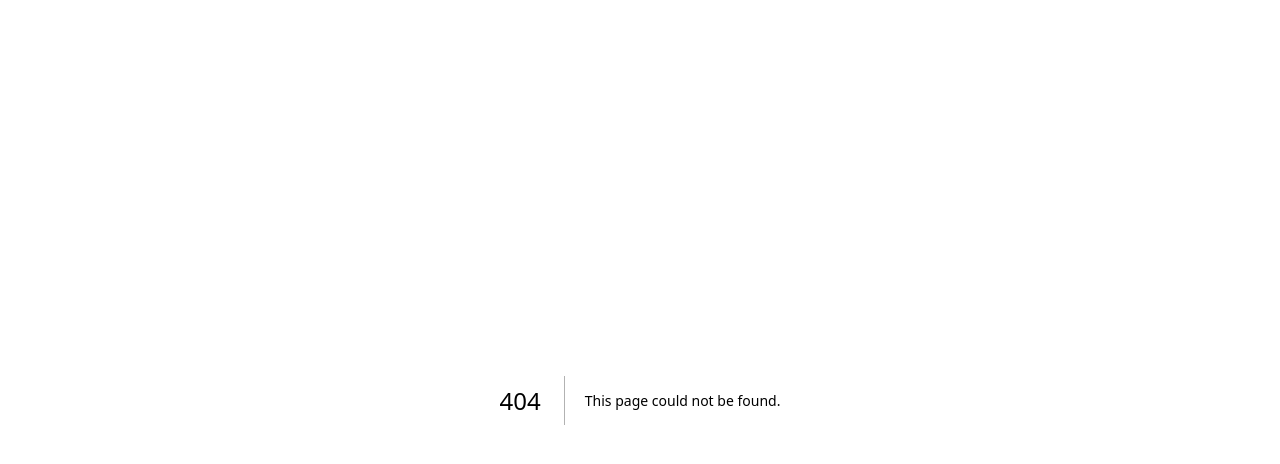
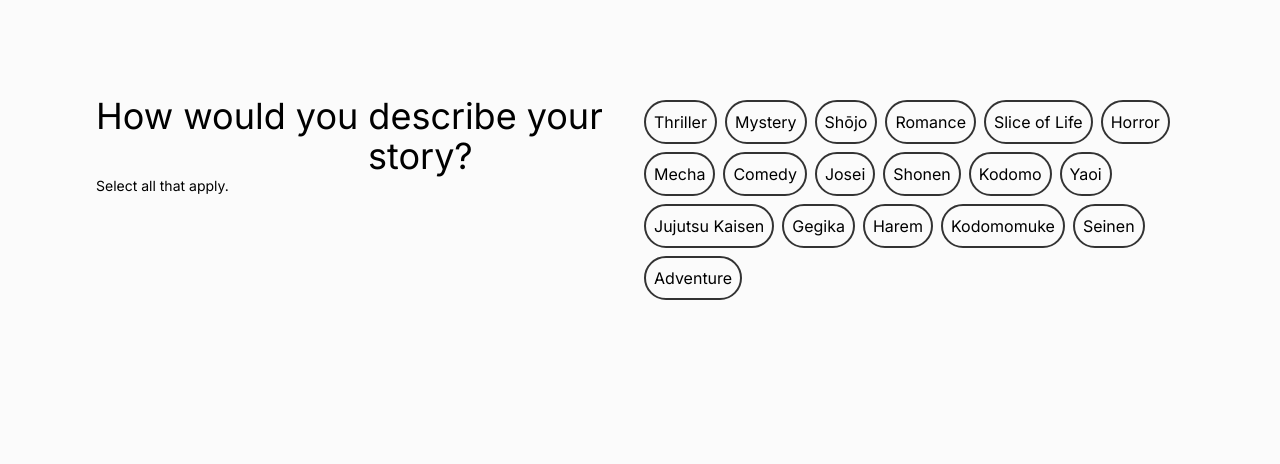
Before and after one commit to dylanlauzy/htn2023, a Next.js app: page /categories in a window 1280 px wide. Before the commit this address had no page. Shown: the top 464 px of the page. Built offline with nearby package versions, Linux system fonts and the light colour scheme.

Commit message:
added Brian's CSS to /categories

```diff
--- /dev/null
+++ b/src/app/categories/page.js
@@ -0,0 +1,38 @@
+import Selectors from "../components/selectors"
+
+
+export default function Home() {
+    return (
+      <main className="bg-bgcolor min-h-screen flex-col items-center justify-between p-24">
+        <div class="section">
+            <div className="float-left text-left w-2/4 text-4xl">
+                How would you describe your story?
+                <p className="float-left text-left w-2/4 text-sm mt-10">
+                  Select all that apply.
+                </p>
+              </div>
+            <div className="float-left w-2/4 flex flex-wrap">
+              <Selectors name="Thriller"></Selectors>
+              <Selectors name="Mystery"></Selectors>
+              <Selectors name="Shōjo"></Selectors>
+              <Selectors name="Romance"></Selectors>
+              <Selectors name="Slice of Life"></Selectors>
+              <Selectors name="Horror"></Selectors>
+              <Selectors name="Mecha"></Selectors>
+              <Selectors name="Comedy"></Selectors>
+              <Selectors name="Josei"></Selectors>
+              <Selectors name="Shonen"></Selectors>
+              <Selectors name="Kodomo"></Selectors>
+              <Selectors name="Yaoi"></Selectors>
+              <Selectors name="Jujutsu Kaisen"></Selectors>
+              <Selectors name="Gegika"></Selectors>
+              <Selectors name="Harem"></Selectors>
+              <Selectors name="Kodomomuke"></Selectors>
+              <Selectors name="Seinen"></Selectors>
+              <Selectors name="Adventure"></Selectors>
+            </div>
+        </div>
+
+      </main>
+    )
+  }
--- /dev/null
+++ b/src/app/components/selectors.js
@@ -0,0 +1,13 @@
+import React from 'react'
+
+const Selectors = ({name}) => {
+  return (
+    <div>
+    <button className="rounded-full border-2 border-htnblack p-2 hover:bg-htnblack hover:text-htnwhite transition-all duration-300 m-1">
+        {name}
+    </button>
+    </div>
+  )
+}
+
+export default Selectors
--- a/tailwind.config.js
+++ b/tailwind.config.js
@@ -6,6 +6,11 @@
     './src/app/**/*.{js,ts,jsx,tsx,mdx}',
   ],
   theme: {
+    colors: {
+      'bgcolor': "#FBFBFB",
+      'htnblack' : "#333333",
+      'htnwhite' : "#FBFBFB"
+    },
     extend: {
       backgroundImage: {
         'gradient-radial': 'radial-gradient(var(--tw-gradient-stops))',
```
